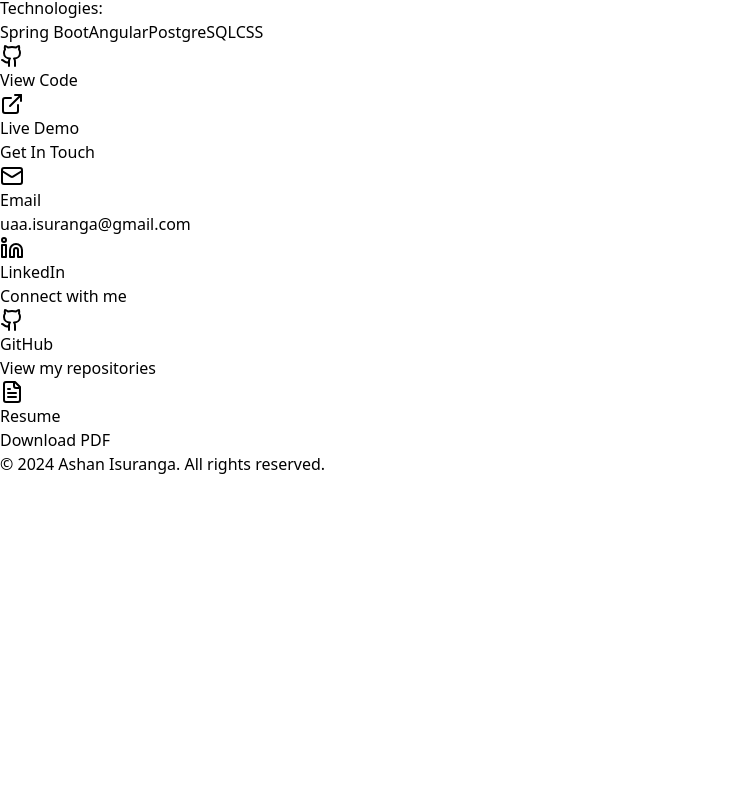
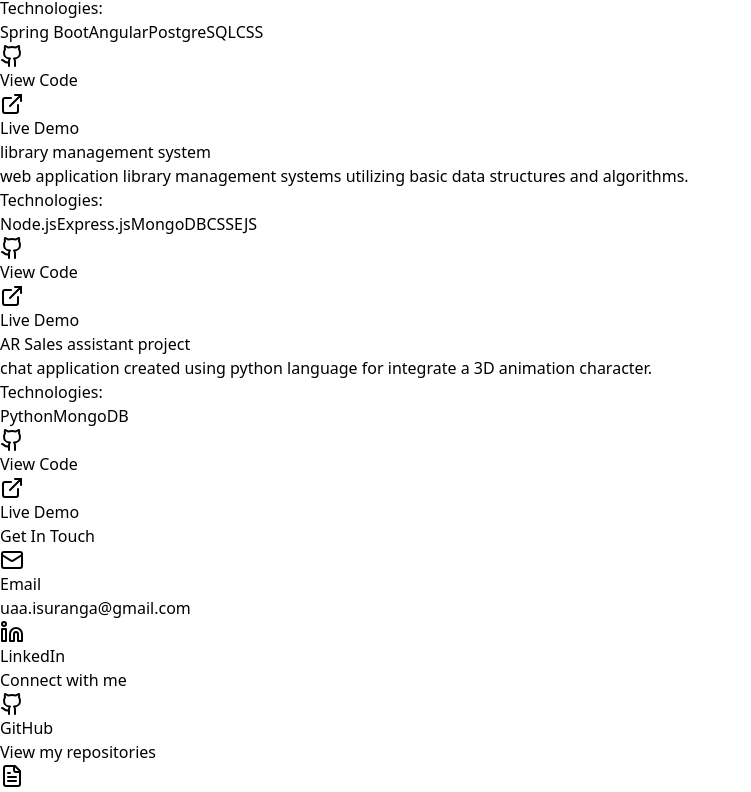
Before and after one commit to AshanIsuranga/portfolio, a React (Vite) app: page / in a window 1280 px wide. Shown: the part 1414-2206 px from the top of the page, without its empty margins (0-751 px from the left). Before the commit the page ends 1890 px from the top, so only its background shows below. Built offline with nearby package versions, Linux system fonts and the light colour scheme.

Commit message:
Update Projects.tsx

```diff
--- a/src/components/Projects.tsx
+++ b/src/components/Projects.tsx
@@ -36,6 +36,18 @@ export default function Projects() {
       technologies: ['Spring Boot', 'Angular', 'PostgreSQL', 'CSS'],
       github: '#',
       demo: '#'
+    },
+    {
+      title: 'library management system',
+      description: 'web application library management systems utilizing basic data structures and algorithms. ',
+      technologies: ['Node.js', 'Express.js', 'MongoDB', 'CSS', 'EJS'],
+      github: 'https://github.com/AshanIsuranga/library-management-system-with-algorithms',
+    },
+    {
+      title: 'AR Sales assistant project',
+      description: 'chat application created using python language for integrate a 3D animation character.',
+      technologies: ['Python', 'MongoDB'],
+      github: 'https://github.com/AshanIsuranga/chat-application',
     }
   ]
 
```
